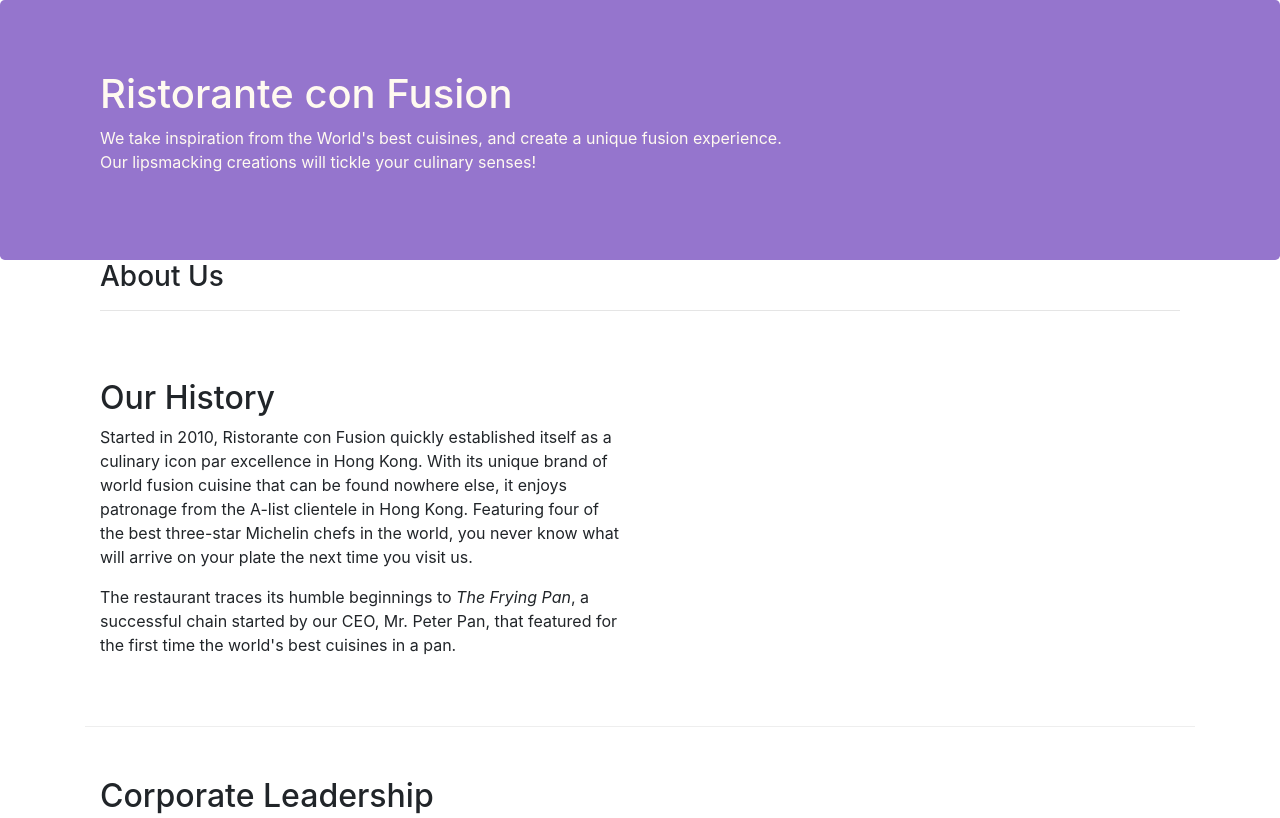
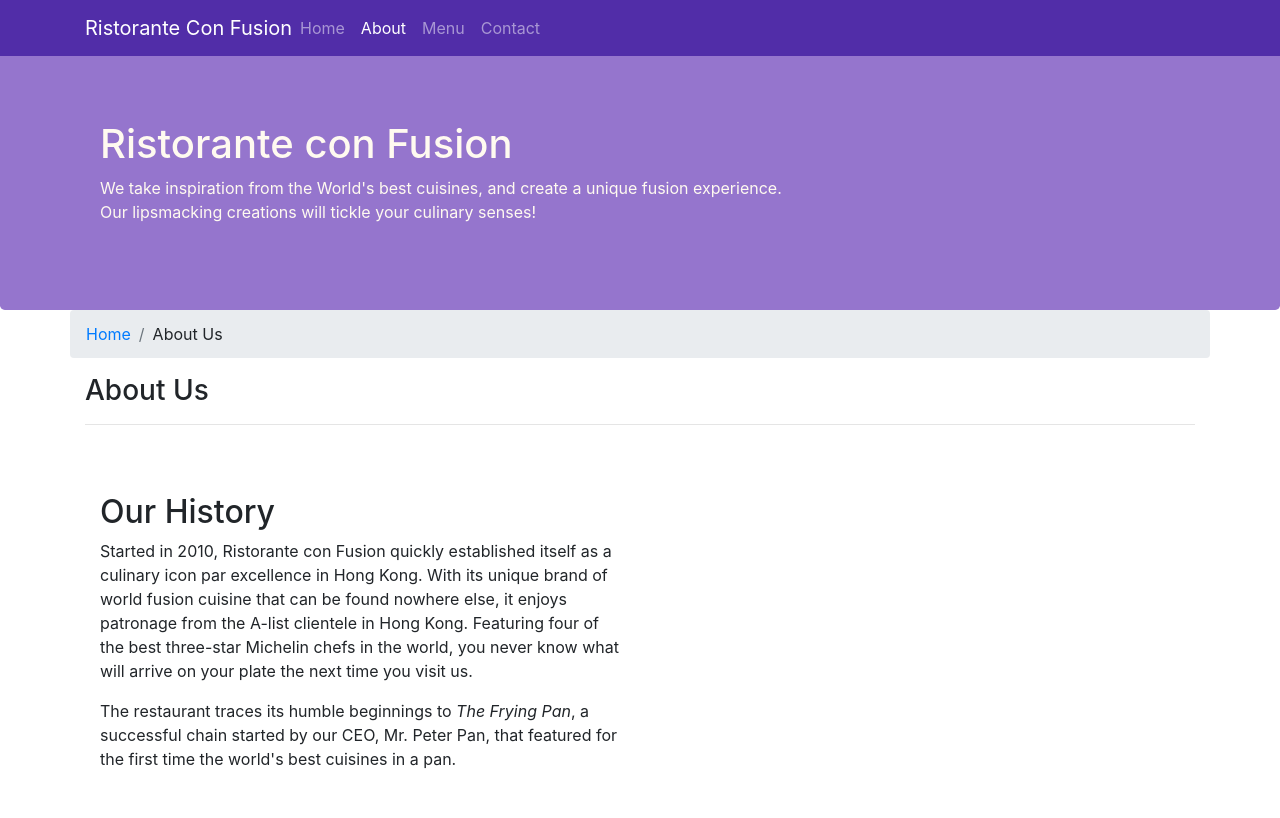
Before and after one commit to harshpandeyjiit/bootstrap, a website: page aboutus.html in a window 1280 px wide. Shown: the top 818 px of the page. Drawn offline with nearby package versions, Linux system fonts and the light colour scheme.

Commit message:
Navbar & Breadcrumbs

```diff
--- a/aboutus.html
+++ b/aboutus.html
@@ -9,6 +9,22 @@
 </head>
 
 <body>
+    <nav class="navbar navbar-dark navbar-expand-sm fixed-top">
+        <div class="container">
+            <button class="navbar-toggler" type="button" data-toggle="collapse" data-target="#Navbar">
+                <span class="navbar-toggler-icon"></span>
+            </button>
+            <a class="navbar-brand mr-auto" href="#">Ristorante Con Fusion</a>
+            <div class="collapse navbar-collapse" id="Navbar">
+                <ul class="navbar-nav mr-auto">
+                    <li class="nav-item"><a class="nav-link" href="./index.html">Home</a></li>
+                    <li class="nav-item active"><a class="nav-link" href="#">About</a></li>
+                    <li class="nav-item"><a class="nav-link" href="#">Menu</a></li>
+                    <li class="nav-item"><a class="nav-link" href="#">Contact</a></li>
+                </ul>
+            </div>
+        </div>
+    </nav>
     <header class="jumbotron">
         <div class="container">
             <div class="row row-header">
@@ -23,7 +39,11 @@
     </header>
 
     <div class="container">
-        <div class="row row-header">
+        <div class="row">
+            <ol class="col-12 breadcrumb">
+                <li class="breadcrumb-item"><a href="./index.html">Home</a></li>
+                <li class="breadcrumb-item">About Us</li>
+            </ol>
             <div class="col-12">
                <h3>About Us</h3>
                <hr>
@@ -63,7 +83,7 @@
                 <div class="col-5 offset-1 col-sm-2">
                     <h5>Links</h5>
                     <ul class="list-unstyled">
-                        <li><a href="#">Home</a></li>
+                        <li><a href="./index.html">Home</a></li>
                         <li><a href="#">About</a></li>
                         <li><a href="#">Menu</a></li>
                         <li><a href="#">Contact</a></li>
--- a/css/styles.css
+++ b/css/styles.css
@@ -28,3 +28,12 @@
     margin: 0px;
     color: #0f0f0f;
 }
+
+body {
+    padding: 50px 0px 0px 0px;
+    z-index: 0;
+}
+
+.navbar-dark {
+    background-color: #512DA8;
+}
```
Also changed, not shown: index.html (+17 -2 lines).
